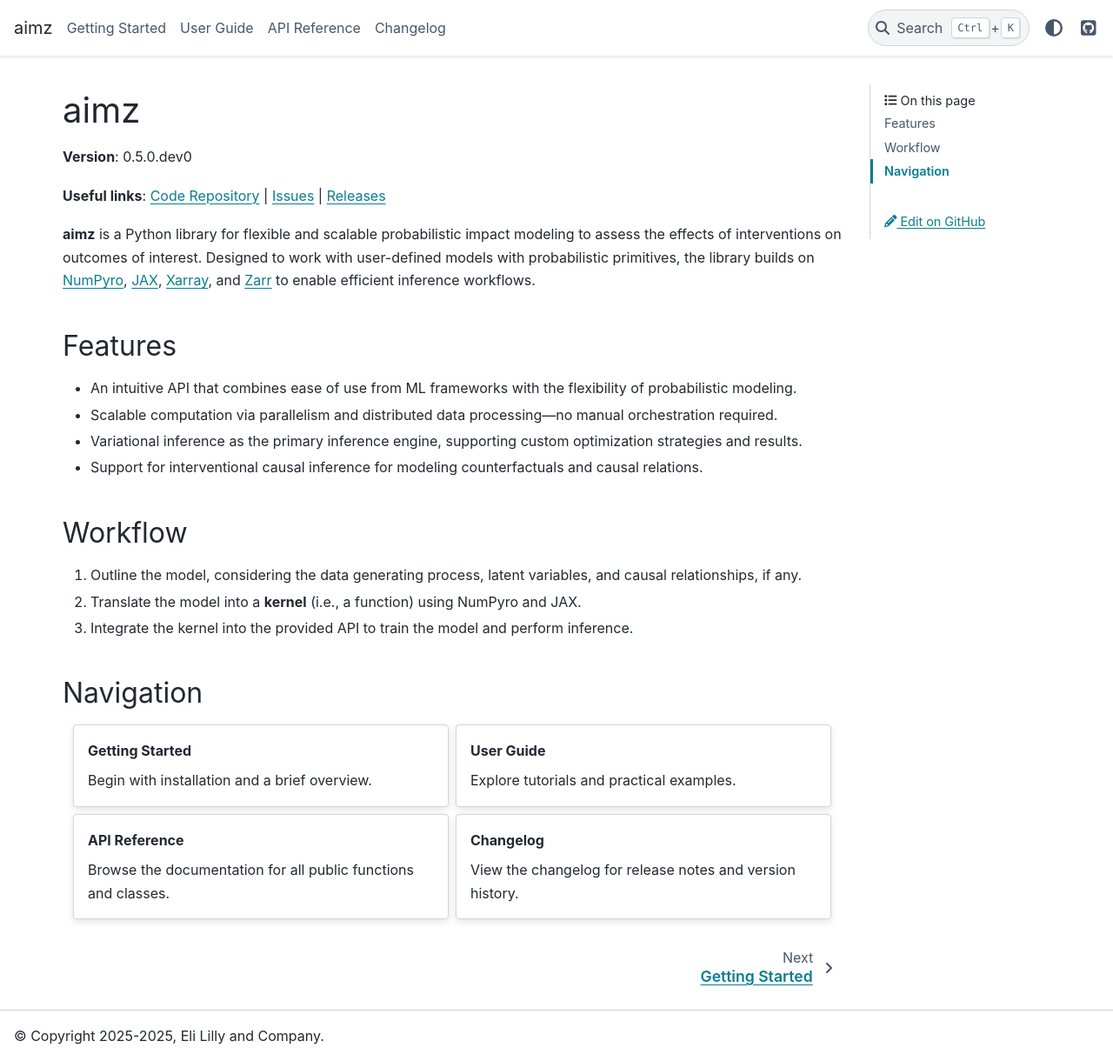
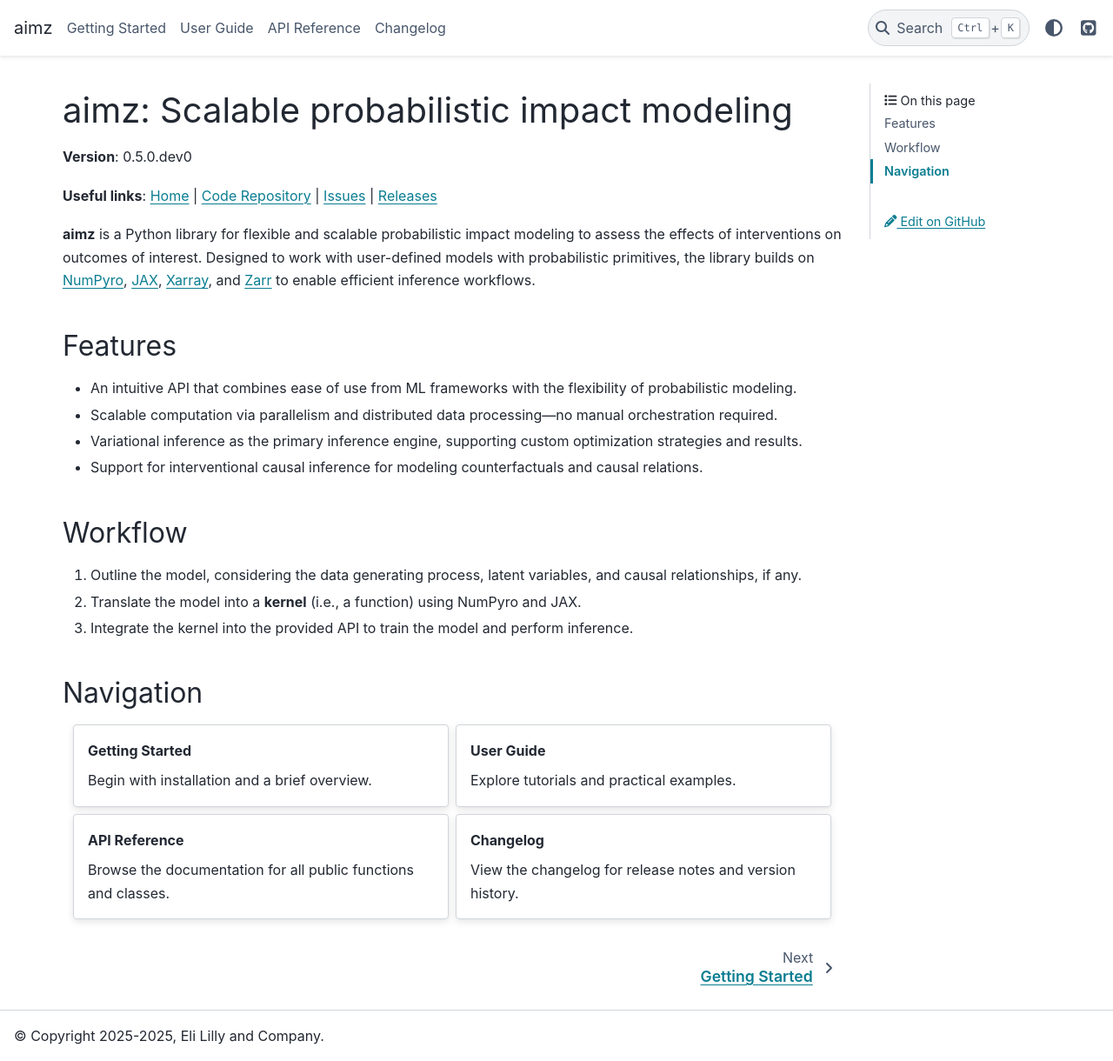
Before and after one commit to markean/aimz, a Sphinx documentation site: the page built from docs/source/index.rst, in a window 1280 px wide and 1220 px high. Shown: the whole window at 87% size. Built offline with Sphinx 7.4.7 and the PyData theme 0.15.4, drawn with Linux system fonts in a browser that asks for light colours.

```diff
--- a/docs/source/index.rst
+++ b/docs/source/index.rst
@@ -1,9 +1,10 @@
-aimz
-****
+aimz: Scalable probabilistic impact modeling
+********************************************
 
 **Version**: |version|
 
 **Useful links**:
+`Home <https://aimz.readthedocs.io/en/stable/>`__ |
 `Code Repository <https://github.com/markean/aimz>`__ |
 `Issues <https://github.com/markean/aimz/issues>`__ |
 `Releases <https://github.com/markean/aimz/releases>`__
```
Also changed, not shown: README.md (+1 -1 lines), docs/requirements.txt (deleted, +0 -12 lines), pyproject.toml (+3 -4 lines), .readthedocs.yaml.
